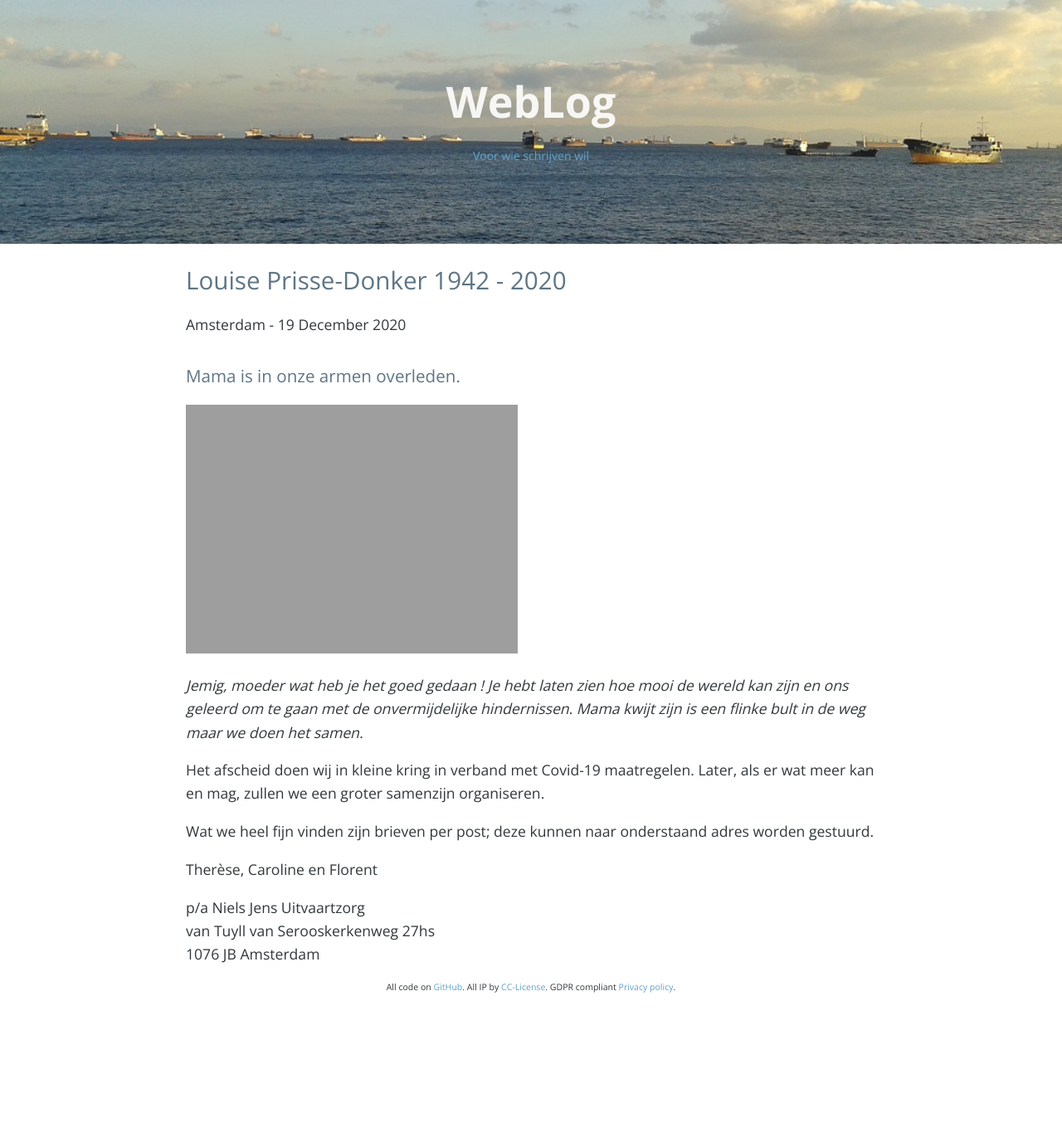
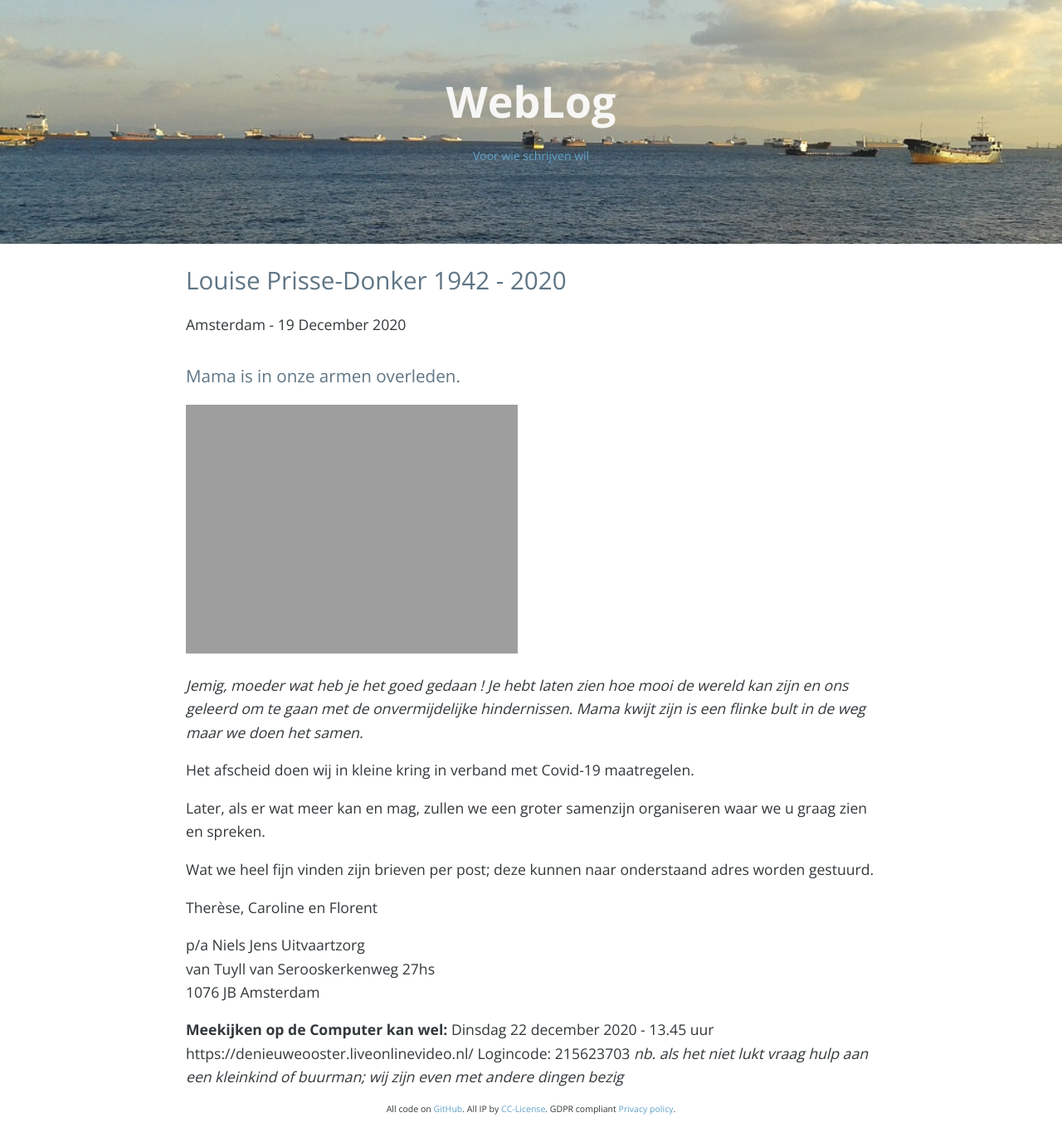
Before and after one commit to fprisse/Weblog, a Jekyll site: the page built from louise.md, in a window 1280 px wide. Shown: the whole page at 83% size. Built offline with Jekyll 4.4.1, drawn with Linux system fonts in a browser that asks for light colours; nearby versions of some CDN libraries; comment, search, counter and statistics services are not loaded; before the commit the page ends 1217 px from its top, so only the background shows below that.

Commit message:
videolink

```diff
--- a/louise.md
+++ b/louise.md
@@ -10,7 +10,9 @@ Amsterdam - 19 December 2020
 
 *Jemig, moeder wat heb je het goed gedaan ! Je hebt laten zien hoe mooi de wereld kan zijn en ons geleerd om te gaan met de onvermijdelijke hindernissen. Mama kwijt zijn is een flinke bult in de weg maar we doen het samen.*
 
-Het afscheid doen wij in kleine kring in verband met Covid-19 maatregelen. Later, als er wat meer kan en mag, zullen we een groter samenzijn organiseren.
+Het afscheid doen wij in kleine kring in verband met Covid-19 maatregelen.
+
+Later, als er wat meer kan en mag, zullen we een groter samenzijn organiseren waar we u graag zien en spreken.
 
 Wat we heel fijn vinden zijn brieven per post; deze kunnen naar onderstaand adres worden gestuurd.
 
@@ -19,3 +21,9 @@ Therèse, Caroline en Florent
 p/a Niels Jens Uitvaartzorg
 van Tuyll van Serooskerkenweg 27hs
 1076 JB Amsterdam
+
+**Meekijken op de Computer kan wel:**
+Dinsdag 22 december 2020 - 13.45 uur
+https://denieuweooster.liveonlinevideo.nl/
+Logincode: 215623703
+*nb. als het niet lukt vraag hulp aan een kleinkind of buurman; wij zijn even met andere dingen bezig*
```
